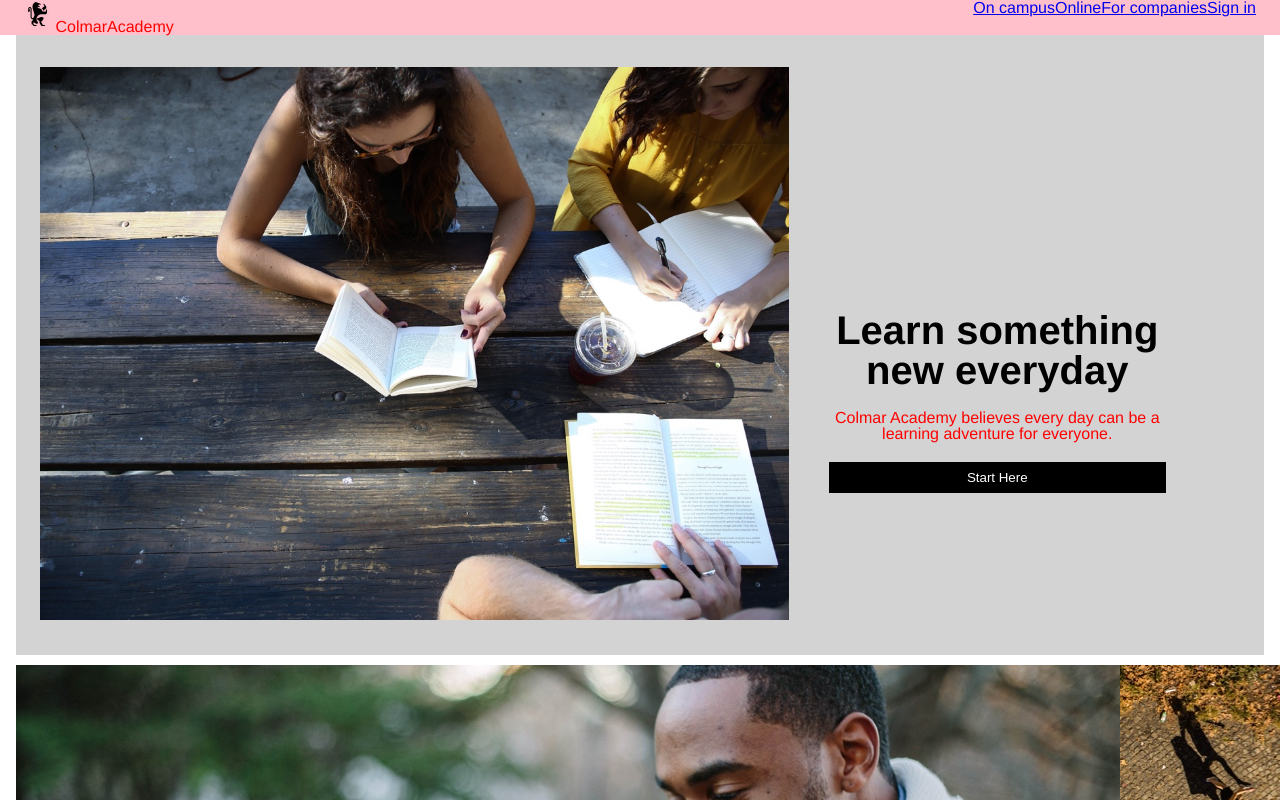
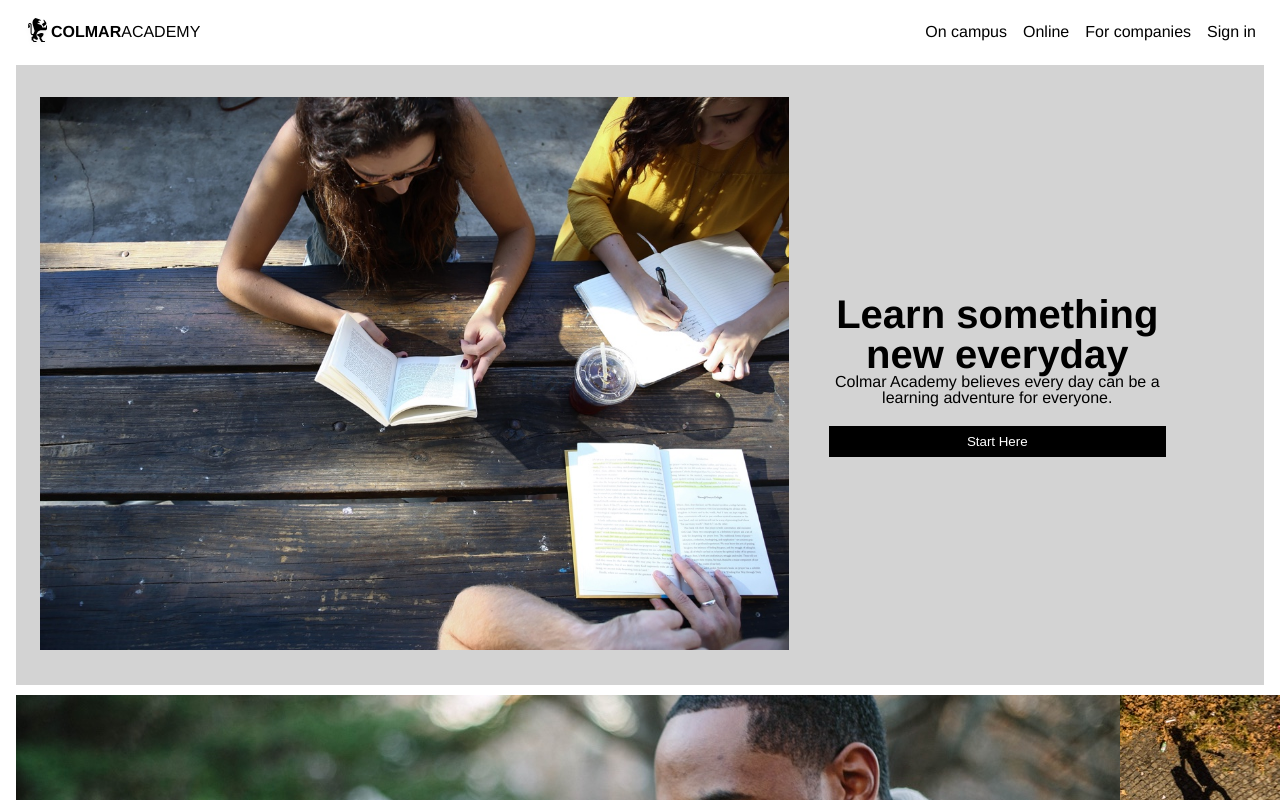
Before and after one commit to thomruns/colmar, a plain HTML site: page index.html in a window 1280 px wide. Shown: the top 800 px of the page. Drawn offline with Linux system fonts and the light colour scheme.

Commit message:
Desktop navbar and main sections styled.

```diff
--- a/index.html
+++ b/index.html
@@ -9,8 +9,8 @@
   <body>
     <nav><!-- page navigation section here -->
       <div class="logo">
-        <p><img src="resources/images/ic-logo.svg" alt="Colmar Academy Logo">
-        <span class="colmar-heavy">Colmar</span>Academy</p>
+        <img src="resources/images/ic-logo.svg" alt="Colmar Academy Logo">
+        <p><span class="colmar-heavy">Colmar</span>Academy</p>
       </div>
       <div class="menu-bar">
         <ul>
--- a/resources/css/styles.css
+++ b/resources/css/styles.css
@@ -6,7 +6,7 @@ body {
 /**** Main Styles ****/
 
 .center {
-  margin: 0 auto;
+  margin: 0px auto;
   padding: 0 1em;
 }
 
@@ -34,11 +34,32 @@ h2 {
 nav {
   display: flex;
   justify-content: space-between;
-  background-color: pink;
+  background-color: #fff;
+  height: 64px;
+  width: 100%;
+  margin-top: -65px;
+  position: fixed;
 }
 
 nav .logo {
   margin-left: 24px;
+  display: flex;
+  align-items: center;
+}
+
+nav .menu-bar {
+  display: flex;
+  align-items: center;
+}
+
+nav .logo span {
+  font-weight: 900;
+}
+
+nav .logo p {
+  font-weight: 300;
+  color: black;
+  text-transform: uppercase;
 }
 
 nav .menu-bar {
@@ -49,10 +70,21 @@ nav .menu-bar ul{
   display: flex;
 }
 
+.menu-bar ul li {
+  margin-left: 16px;
+  text-decoration: none;
+}
+
+.menu-bar a {
+  text-decoration: none;
+  color: #000;
+}
+
 /****** Main section styles *******/
 
 #main {
   background-color: lightgray;
+  margin-top: 65px;
 }
 
 #main .img_ctr {
@@ -68,6 +100,7 @@ nav .menu-bar ul{
   /*background-color: yellow;*/
   display: flex;
   flex-direction: column;
+  justify-content: center;
   align-items: center;
   align-content: center;
   max-width: 27%;
@@ -76,13 +109,14 @@ nav .menu-bar ul{
 
 .hero_content h2 {
   font-size: 2.5rem;
-  margin-top: 275px;
-  margin-bottom: 20px;
+  /*margin-top: 15.6rem;*/
+  /*margin-bottom: 1.25rem;*/
 }
 
 
 .hero_content p {
   margin-bottom: 20px;
+  color: #000;
 }
 
 .hero_content button {
@@ -128,11 +162,3 @@ footer {
 footer .footer_links ul {
   display: flex;
 }
-
-h1 {
-  color: blue; /*test colors only; delete*/
-}
-
-p {
-  color: red; /*test colors only; delete */
-}
```
